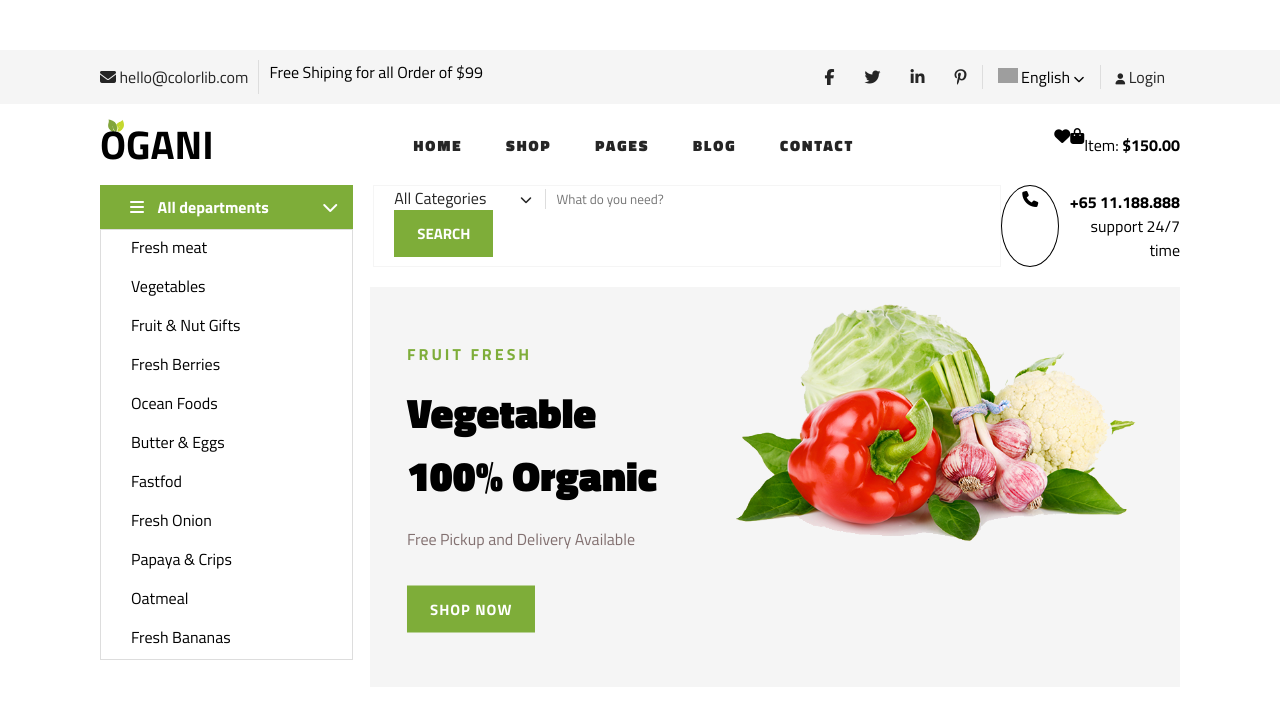
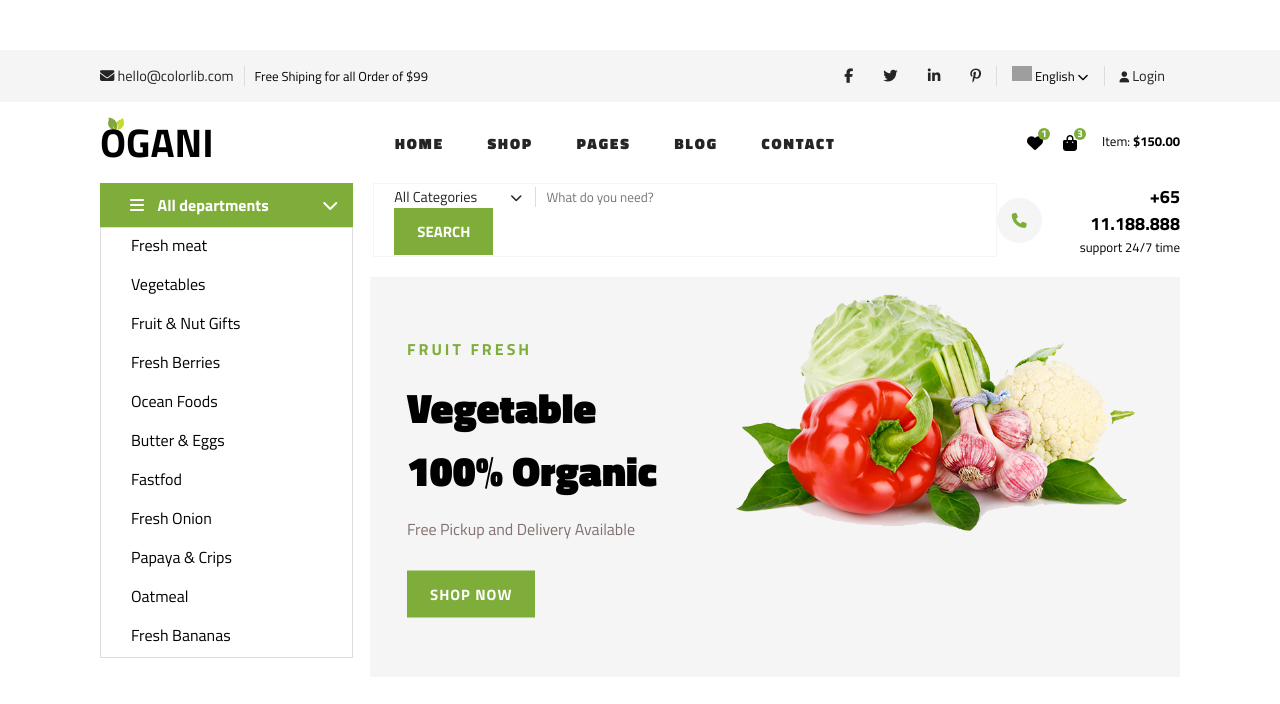
Before and after one commit to ilcheva/Advance-Academy, a web app: file html-css-homework/index.html in a window 1280 px wide; the page is wider, and only the part inside the window is pictured. Shown: the top 704 px of that part. Run offline with its HTML, style and script files only (its server is not run), Linux system fonts and the light colour scheme; some libraries are stand-ins or nearby versions; grey boxes are pictures that could not be loaded.

Commit message:
css final update

```diff
--- a/html-css-homework/assets/style/style.css
+++ b/html-css-homework/assets/style/style.css
@@ -85,6 +85,7 @@ span {
 .mail-contacts {
     display: flex;
     flex-direction: row;
+    align-items: center;
 }
 .mail-contacts a {
     padding-right: 10px;
@@ -129,6 +128,33 @@ span {
 }
 .navigation-shopping {
     display: flex;
+}
+.navigation-shopping i {
+    margin: 0 10px;
+}
+.shopping-icons {
+    position: relative;
+}
+.shopping-icons:last-of-type {
+    margin-right: 15px;
+}
+.shopping-number {
+    position: absolute;
+    z-index: 1;
+    top: -3px;
+    left: 21px;
+    font-size: 10px;
+    background-color: #7ead39;
+    color: #ffffff;
+    border-radius: 50%;
+    width: 12px;
+    height: 12px;
+    line-height: 12px;
+    vertical-align: middle;
+    text-align: center;
+}
+.nav-price {
+    font-size: 13px;
 }
 .side-navigation {
     margin-left: 100px;
@@ -178,14 +204,27 @@ span {
 }
 .phone-call {
     display: flex;
+    align-items: center;
 }
 .phone-call i {
-    padding: 5px 20px;
-    border: 1px solid black;
-    border-radius: 100%;
+    color: #7ead39;
+    font-size: 15px;
+    background: #f5f5f5;
+    width: 45px;
+    height: 45px;
+    border-radius: 50%;
+    text-align: center;
+    line-height: 45px;
+    vertical-align: middle;
 }
 .phone-call-text {
     text-align: right;
+    margin-left: 15px;
+    font-size: 15px;
+    font-size: 13px;
+}
+.phone-call-text span {
+    font-size: 18px;
 }
 .hero {
     height: 400px;
@@ -458,8 +528,8 @@ address {
     margin-top: 20px;
 }
 .main-adress address,
-p,
-a {
+.main-adress p,
+.main-adress a {
     font-size: 1rem;
     padding: 5px 0;
 }
--- a/html-css-homework/index.html
+++ b/html-css-homework/index.html
@@ -77,8 +77,15 @@
                     <a href="">Contact</a>
                 </div>
                 <div class="navigation-shopping">
-                    <i class="fa-solid fa-heart"></i>
-                    <i class="fa-solid fa-bag-shopping"></i>
+                    <div class="shopping-icons">
+                        <span class="shopping-number">1</span>
+
+                        <i class="fa-solid fa-heart"></i>
+                    </div>
+                    <div class="shopping-icons">
+                        <span class="shopping-number">3</span>
+                        <i class="fa-solid fa-bag-shopping"></i>
+                    </div>
                     <p class="nav-price">Item: <span>$150.00</span></p>
                 </div>
             </nav>
```
Also changed, not shown: other parts of html-css-homework/assets/style/style.css (+40 -11 lines).
